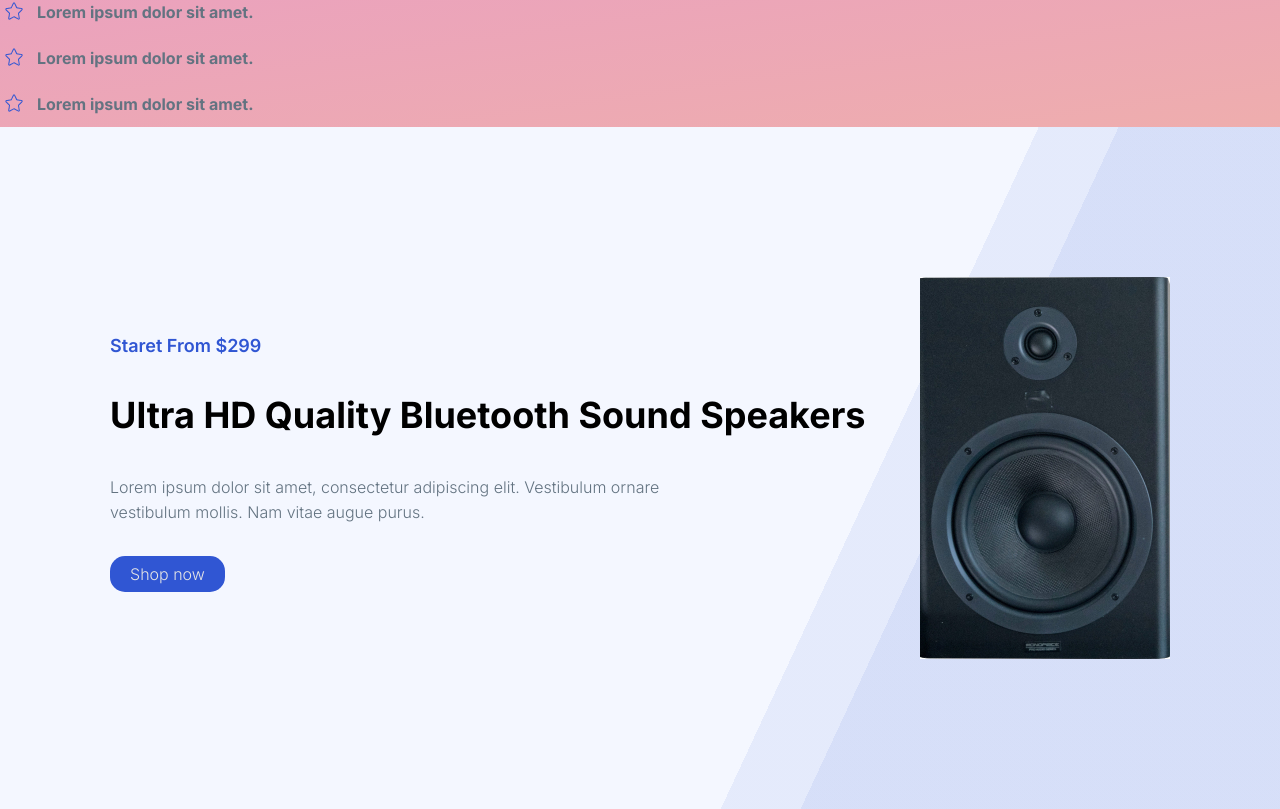
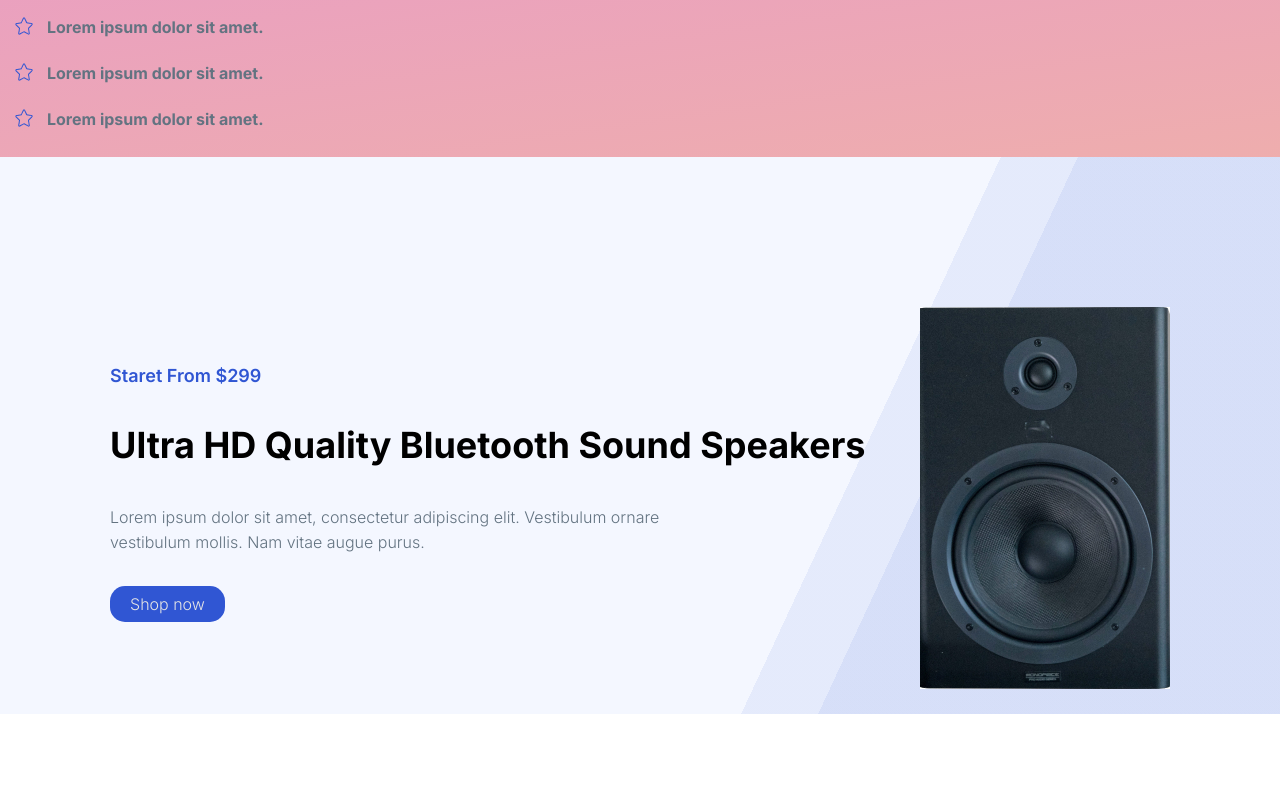
Before and after one commit to kymAndri/Lessons, a plain HTML site: page lessons_7/index.html in a window 1280 px wide. Shown: the part 2198-3007 px from the top of the page. After the commit the page ends 2912 px from the top, so only its background shows below. Drawn offline with Linux system fonts and the light colour scheme.

Commit message:
Update style.css

```diff
--- a/lessons_7/css/style.css
+++ b/lessons_7/css/style.css
@@ -55,6 +55,7 @@
 	background: linear-gradient(352deg, rgba(213,49,49,0.39539565826330536) 0%, rgba(195,4,171,0.4514180672268907) 44%, rgba(19,58,222,0.5410539215686274) 95%, rgba(2,63,227,0.9023984593837535) 100%);
 	font-family: "Inter" , sans-serif;
 	color:  #637381;
+	padding: 15px 15px;
 }
 
 
@@ -108,7 +109,7 @@ background: url("../icons/Vector.png")0 20px no-repeat;
 .box-three{
 	background:  linear-gradient(115deg, rgba(48,88,211,0) 70%, rgba(48,88,211,0.08) 70%), linear-gradient(115deg, rgba(48,88,211,0) 65%, rgba(48,88,211,0.08) 65%) #F4F7FF;
 	font-family:"Inter";
-	padding: 150px 25px;
+	padding: 150px 15px 25px 15px;
 }
 
 .box-content{
```
